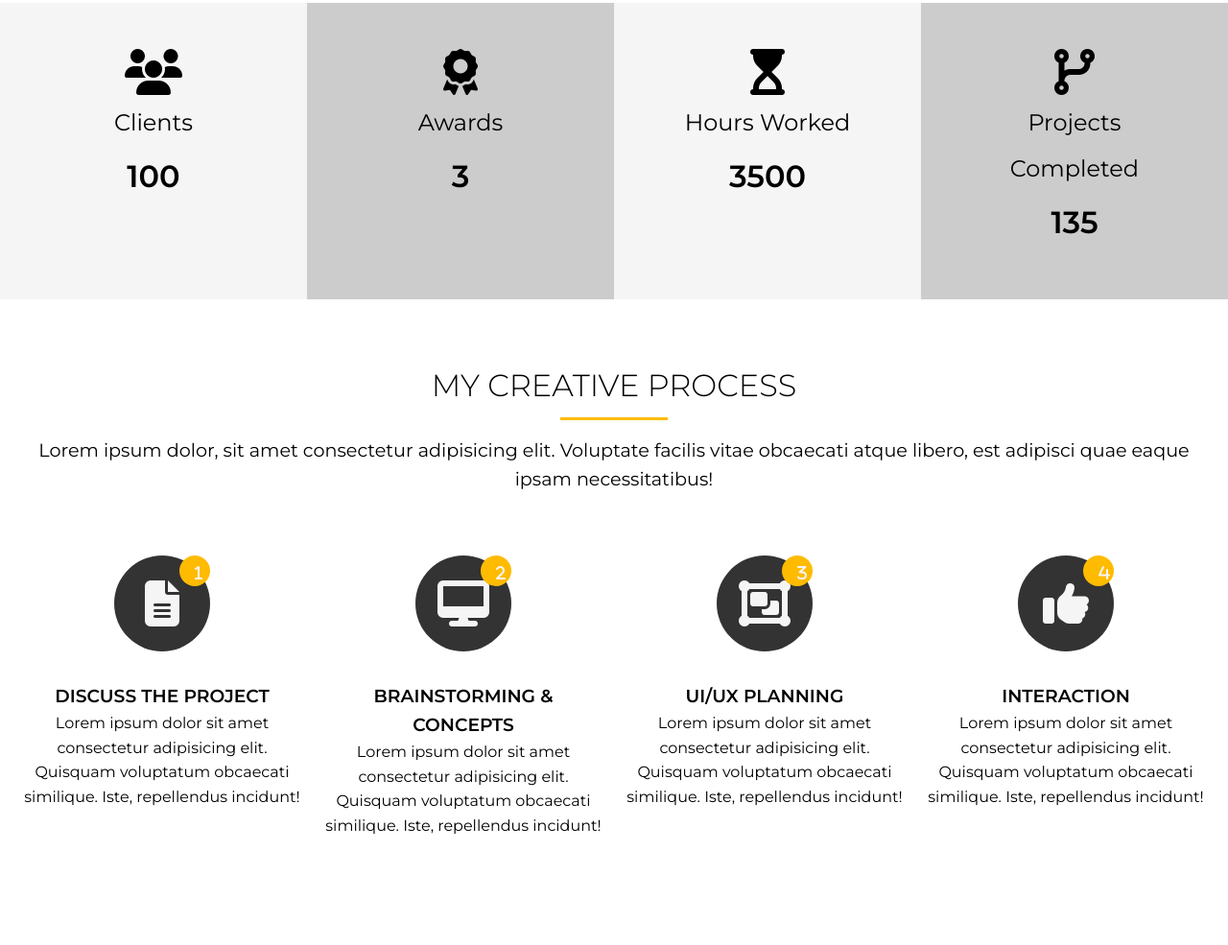
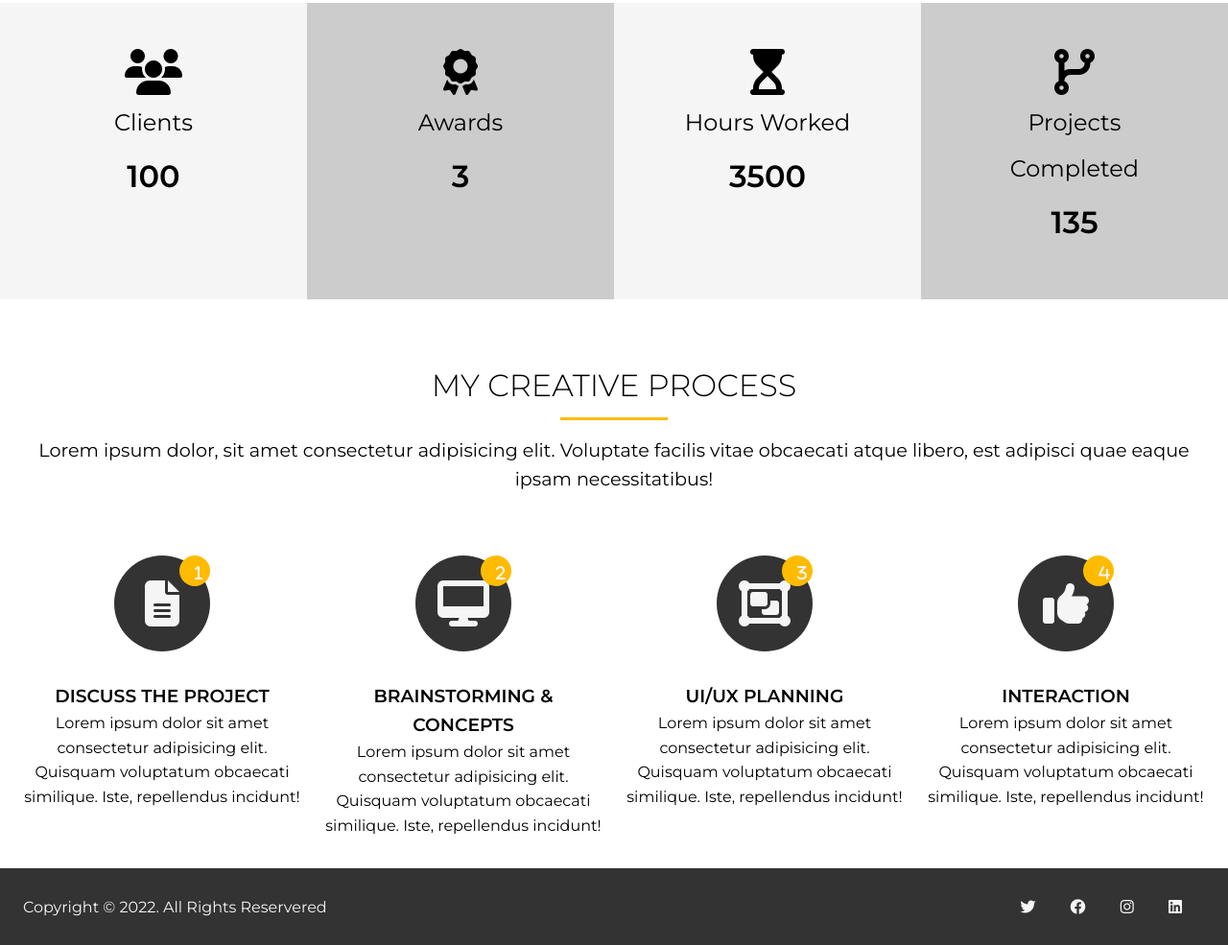
Before and after one commit to andrewteece/portfolio_project, a website: page dist/index.html in a window 1280 px wide. Shown: the part 1279-2264 px from the top of the page at 96% size. Before the commit the page ends 2184 px from the top, so only its background shows below. Drawn offline with Linux system fonts and the light colour scheme.

Commit message:
footer and social icons

```diff
--- a/scss/main.scss
+++ b/scss/main.scss
@@ -201,3 +201,31 @@ img {
     }
   }
 }
+
+// FOOTER
+
+.main__footer {
+  background: $dark-color;
+  color: $light-color;
+  height: 5rem;
+
+  .footer__content {
+    display: flex;
+    justify-content: space-between;
+    height: 5rem;
+    align-items: center;
+
+    .social__icons .fab {
+      margin-right: 1rem;
+      padding: 0.5rem;
+      cursor: pointer;
+
+      &:hover,
+      &:focus {
+        background: $main-color;
+        border-radius: 50%;
+        transition: 0.5s all;
+      }
+    }
+  }
+}
```
Also changed, not shown: dist/css/main.css, dist/index.html.
